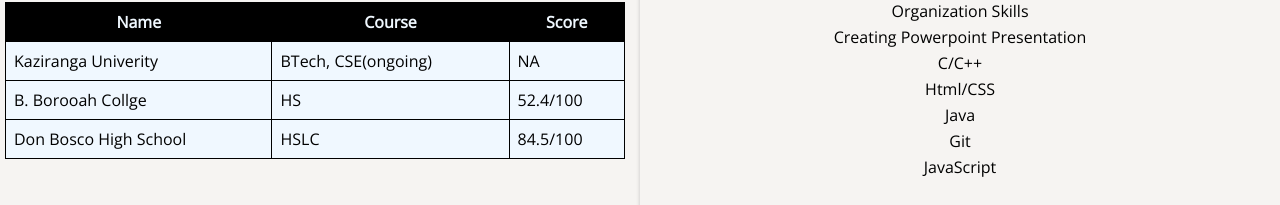
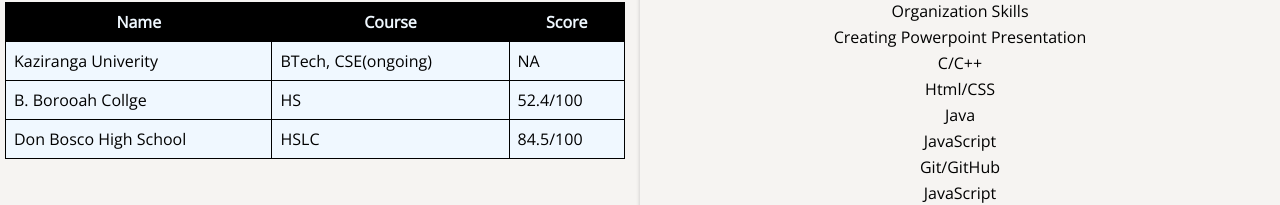
Before and after one commit to MMRejowan/Task-Resume, a plain HTML site: page index.html in a window 1280 px wide. Shown: the part 601-806 px from the top of the page. Drawn offline with nearby package versions, Linux system fonts and the light colour scheme; a web font is replaced by a local one.

Commit message:
Update index.html

```diff
--- a/index.html
+++ b/index.html
@@ -117,7 +117,8 @@
                 <li>C/C++</li>
                 <li>Html/CSS</li>
                 <li>Java</li>
-                <li>Git</li>
+                <li>JavaScript</li>
+                <li>Git/GitHub</li>
                 <li>JavaScript</li>
 
 
```
